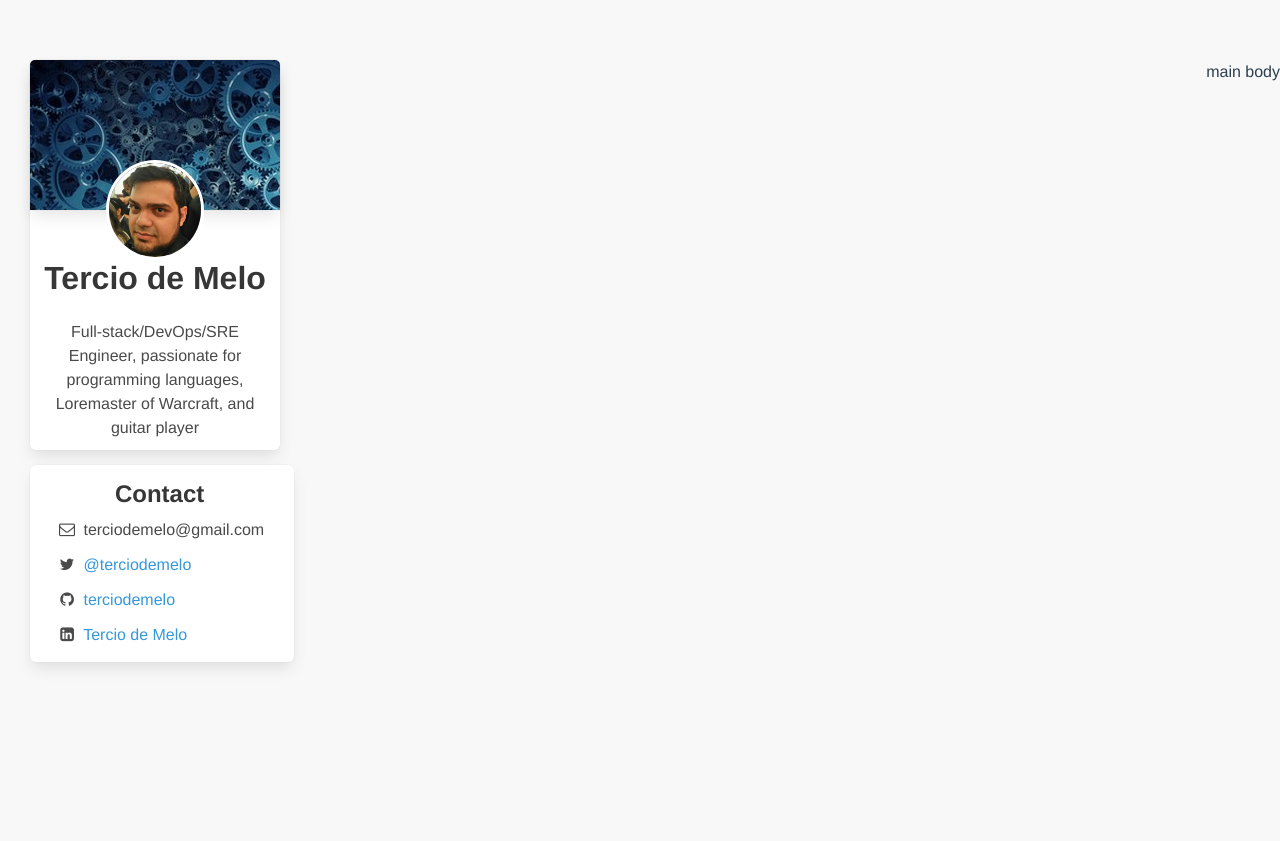
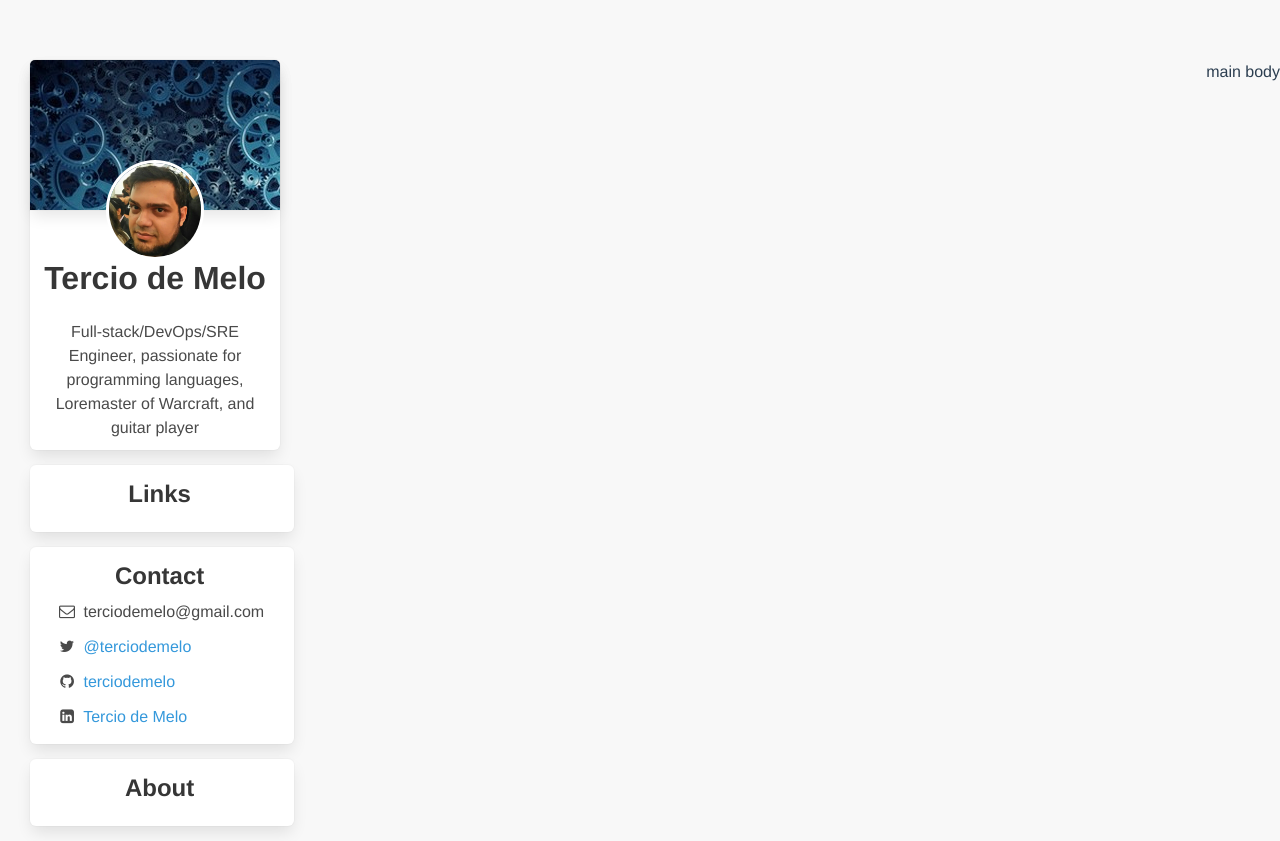
Before and after one commit to terciodemelo/tercio.me, a Vue app: page / in a window 1280 px wide. Before the commit the page ends 800 px from the top, so only its background shows below. Built offline with nearby package versions, Linux system fonts and the light colour scheme; what vue-resource would draw is missing.

Commit message:
Adds Link and About components

```diff
--- a/src/components/InfoBar.vue
+++ b/src/components/InfoBar.vue
@@ -1,19 +1,25 @@
 <template>
   <div id="info-bar">
     <abstract></abstract>
+    <links></links>
     <contact></contact>
+    <about></about>
   </div>
 </template>
 
 <script>
 import Contact from './info/Contact'
 import Abstract from './info/Abstract'
+import About from './info/About'
+import Links from './info/Links'
 
 export default {
   name: 'info-bar',
   components: {
     Contact,
-    Abstract
+    Abstract,
+    About,
+    Links
   }
 }
 </script>
@@ -23,7 +29,7 @@ export default {
   margin-left: 30px;
 }
 
-#abstract {
+#info-bar > div {
   margin-bottom: 15px;
 }
 </style>
--- /dev/null
+++ b/src/components/info/About.vue
@@ -0,0 +1,20 @@
+<template>
+  <div id="about">
+    <info-box :title="'About'">
+    </info-box>
+  </div>
+</template>
+
+<script>
+import InfoBox from './InfoBox'
+
+export default {
+  name: 'about',
+  components: {
+    InfoBox
+  }
+}
+</script>
+
+<style>
+</style>
--- a/src/components/info/Contact.vue
+++ b/src/components/info/Contact.vue
@@ -1,8 +1,6 @@
 <template>
   <div id="contact">
-    <div class="box">
-      <h4 class="title is-4">Contact</h4>
-
+      <info-box :title="'Contact'">
         <info-piece :title="'email'"
                     :content="'terciodemelo@gmail.com'"></info-piece>
 
@@ -17,34 +15,22 @@
         <info-piece :title="'LinkedIn'"
                     :link="'https://www.linkedin.com/in/tercio-de-melo-0b714010a/'"
                     :content="'Tercio de Melo'"></info-piece>
-    </div>
+      </info-box>
   </div>
 </template>
 
 <script>
 import InfoPiece from './InfoPiece'
+import InfoBox from './InfoBox'
 
 export default {
   name: 'contact',
   components: {
-    InfoPiece
+    InfoPiece,
+    InfoBox
   }
 }
 </script>
 
 <style scoped>
-#contact {
-  display: flex;
-  flex-direction: column;
-  text-align: left;
-}
-
-.box {
-  padding: 15px 15px 15px 10px !important;
-}
-
-h4 {
-  text-align: center;
-  margin-bottom: 10px !important;
-}
 </style>
--- /dev/null
+++ b/src/components/info/InfoBox.vue
@@ -0,0 +1,32 @@
+<template>
+  <div id="info-box">
+    <div class="box">
+      <h4 class="title is-4">{{ title }}</h4>
+      <slot></slot>
+    </div>
+  </div>
+</template>
+
+<script>
+export default {
+  name: 'info-box',
+  props: ['title']
+}
+</script>
+
+<style scoped>
+#info-box {
+  display: flex;
+  flex-direction: column;
+  text-align: left;
+}
+
+.box {
+  padding: 15px 15px 15px 10px !important;
+}
+
+h4 {
+  text-align: center;
+  margin-bottom: 10px !important;
+}
+</style>
--- /dev/null
+++ b/src/components/info/Links.vue
@@ -0,0 +1,20 @@
+<template>
+  <div id="links">
+    <info-box :title="'Links'">
+    </info-box>
+  </div>
+</template>
+
+<script>
+import InfoBox from './InfoBox'
+
+export default {
+  name: 'links',
+  components: {
+    InfoBox
+  }
+}
+</script>
+
+<style scoped>
+</style>
```
Lines whose indentation alone changed are shown as unchanged.
